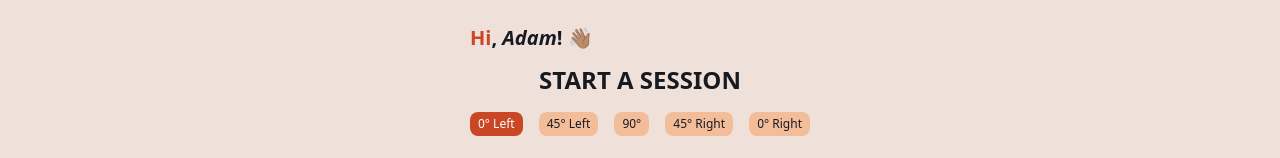
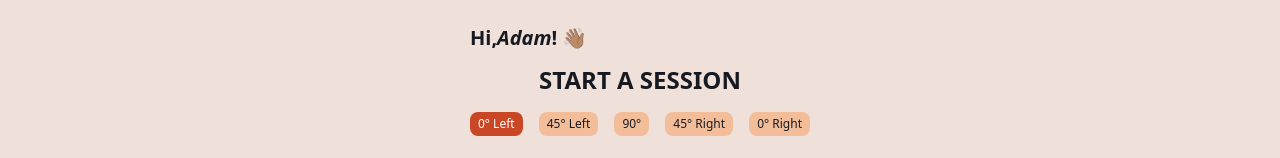
Before and after one commit to ornel77/basketball-practice-app, a React (Vite) app in the folder frontend/: page / in a window 1280 px wide. Shown: the top 158 px of the page. Built offline with nearby package versions, Linux system fonts and the light colour scheme.

Commit message:
small fix

```diff
--- a/frontend/src/components/session/SessionHeading.jsx
+++ b/frontend/src/components/session/SessionHeading.jsx
@@ -4,7 +4,7 @@ const SessionHeading = () => {
   return (
     <>
       <p className="text-xl font-bold mb-3">
-        <span className="text-red">Hi</span>,{" "}
+        Hi,
         <span className="italic">Adam</span>! 👋🏽{" "}
       </p>
       <h2 className="text-center text-2xl uppercase font-bold mb-4">
```
